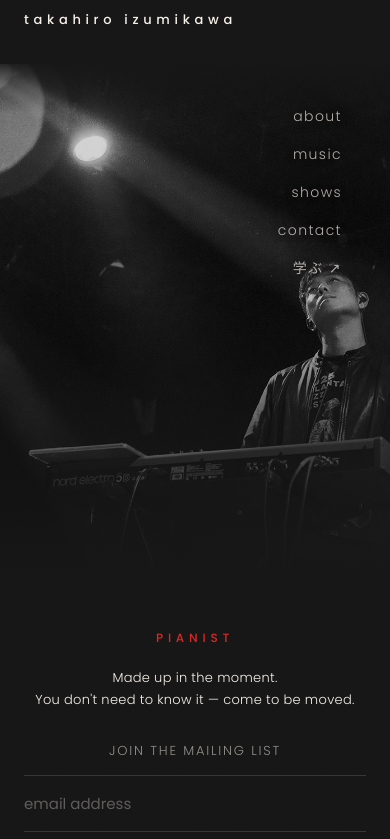
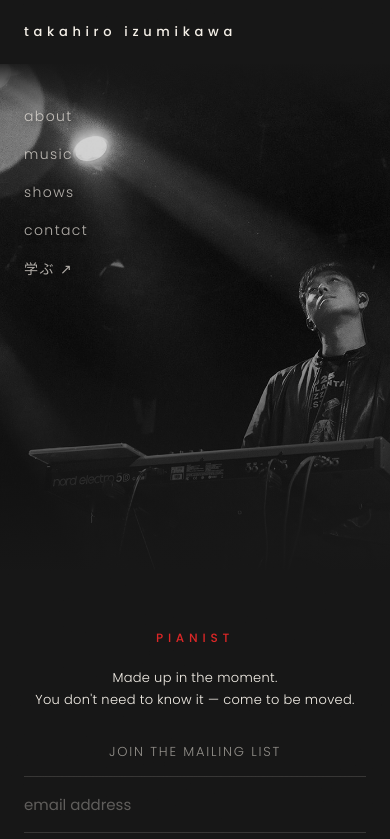
Before and after one commit to taka808/takahiroizumikawa-com, a plain HTML site: page index.html in a window 390 px wide. Shown: the top 839 px of the page. Drawn offline with Linux system fonts and the light colour scheme; no server answers.

Commit message:
style(mobile): move side-nav to left so it clears the performer's face (desktop stays right); revert header padding tweak

```diff
--- a/index.html
+++ b/index.html
@@ -153,7 +153,7 @@ footer a:hover{color:var(--dim)}
   .band{height:60svh}
   .band .name{display:none} /* 上部wordmarkと重複するため非表示 */
   .band img{transform:scale(1.18);transform-origin:center bottom} /* 上をトリミングしピアニストを大きく・ピアノ(下)は保持 */
-  nav.top{padding-top:10px;padding-bottom:clamp(20px,4vh,34px)} /* ヘッダーを上詰め＋写真との間隔を空け顔に被らせない */
+  .side-nav{right:auto;left:var(--gutter);text-align:left} /* スマホは顔(右)を避けナビを左へ。PC(≥641px)は右のまま */
 }
 </style>
 </head>
```
